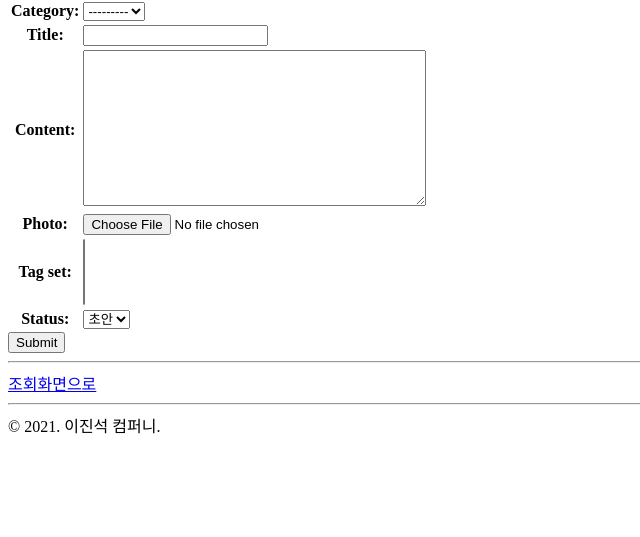
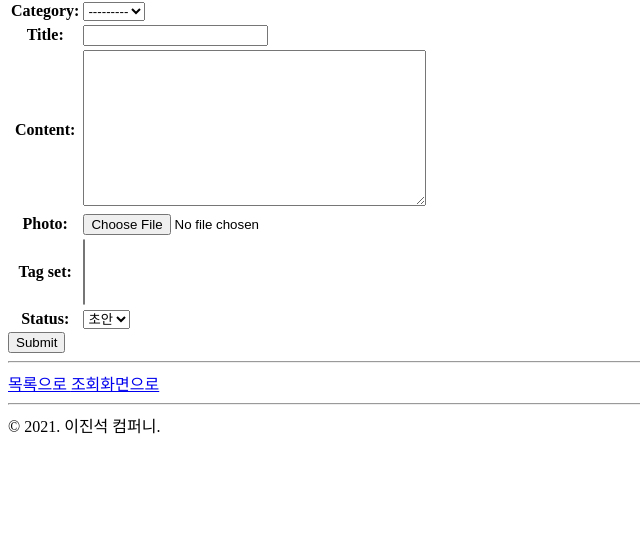
Before and after one commit to allieus/devops_cloud, a Django app: template mydjango23/blog/templates/blog/post_form.html in a window 1280 px wide. Shown: the part 193-730 px from the top of the page, without its empty margins (0-640 px from the left). Run offline with Django 3.2, Linux system fonts and the light colour scheme; the template is opened without the code that fills it: values that come from a table or form of the project are taken from there, others are empty; data comes from the database, SQL or seed files in the repository.

Commit message:
blog/post_form.html에서 조회화면에서만 '조회화면으로' 링크를 생성토록 개선

```diff
--- a/mydjango23/blog/templates/blog/post_form.html
+++ b/mydjango23/blog/templates/blog/post_form.html
@@ -8,11 +8,18 @@
         <table>
             {{ form.as_table }}
         </table>
-        <input type="submit" />
+        <input type="submit"/>
     </form>
 
-    <hr />
-    <a href="{% url "blog:post_detail" post.pk %}">
-        조회화면으로
+    <hr/>
+
+    <a href="{% url "blog:post_list" %}">
+        목록으로
     </a>
+
+    {% if post %}
+        <a href="{% url "blog:post_detail" post.pk %}">
+            조회화면으로
+        </a>
+    {% endif %}
 {% endblock %}
```
